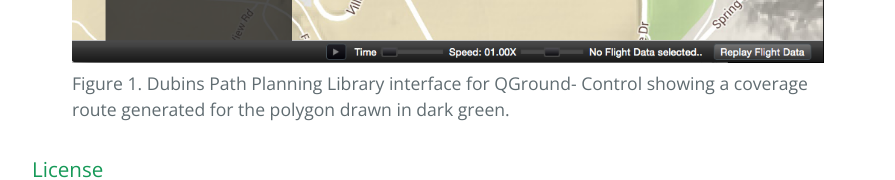
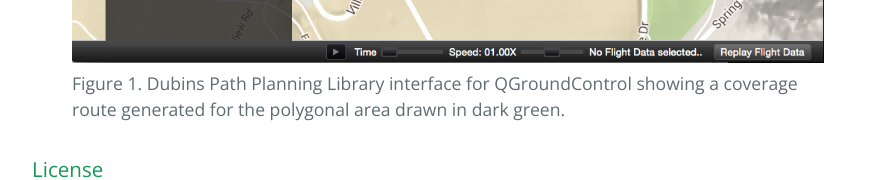
Before and after one commit to dagoodma/dppl_code, a plain HTML site: page index.html in a window 1280 px wide. Shown: the part 1655-1835 px from the top of the page, without its empty margins (192-1087 px from the left). Drawn offline with nearby package versions, Linux system fonts and the light colour scheme.

Commit message:
Fixed typo in caption.

```diff
--- a/index.html
+++ b/index.html
@@ -33,8 +33,7 @@
 
 <figure>
     <img src='images/qgc.png' alt='DPPL in QGC solving a polygonal coverage area' />
-    <figcaption>Figure 1. Dubins Path Planning Library interface for QGround-
-Control showing a coverage route generated for the polygon drawn in dark green.
+    <figcaption>Figure 1. Dubins Path Planning Library interface for QGroundControl showing a coverage route generated for the polygonal area drawn in dark green.
     </figcaption>
 </figure>
 
```
